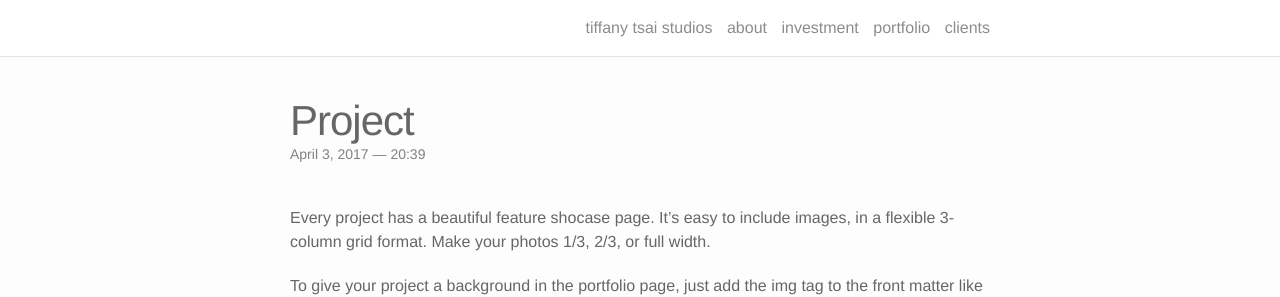
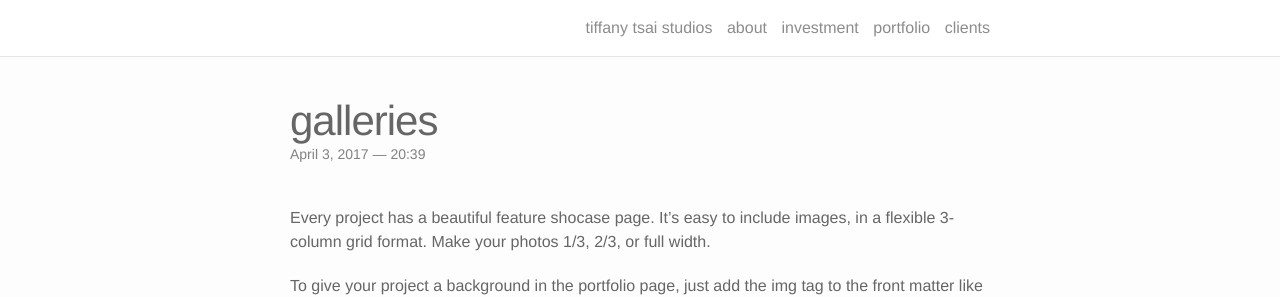
Before and after one commit to tsaitiffany/tsaitiffany.github.io, a Jekyll site: the page built from _portfolio/3_project.markdown, in a window 1280 px wide and 900 px high. Shown: the top 297 px of the window. Built offline with Jekyll 4.4.1, drawn with Linux system fonts in a browser that asks for light colours; nearby versions of some CDN libraries.

Commit message:
Update 3_project.markdown

```diff
--- a/_portfolio/3_project.markdown
+++ b/_portfolio/3_project.markdown
@@ -1,9 +1,9 @@
 ---
 layout: post
-title: Project
-description: a project that redirects to another website
+title: galleries
+description:
 img:
-redirect: https://unsplash.com
+redirect: https://tiffanytsaiphotography.pixieset.com/
 ---
 
 Every project has a beautiful feature shocase page. It's easy to include images, in a flexible 3-column grid format. Make your photos 1/3, 2/3, or full width.
```
